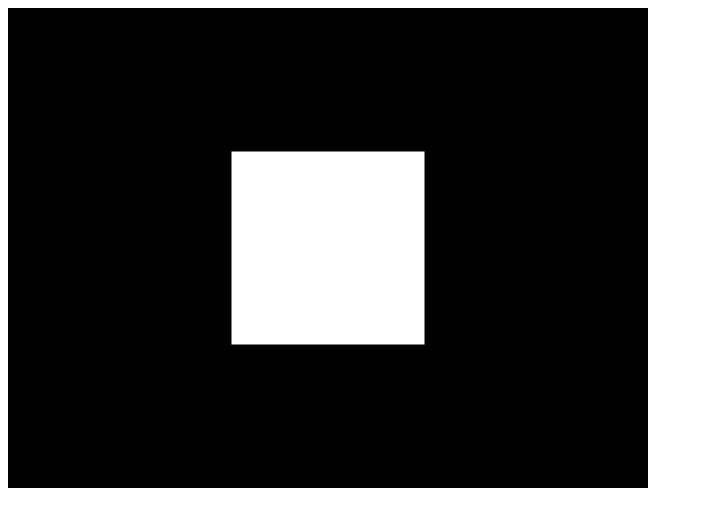
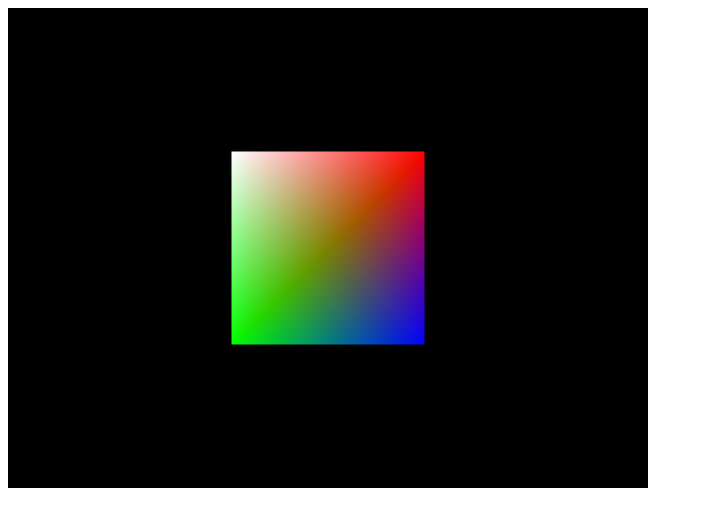
Before and after one commit to tpuhov/cs5310-f20-tpuhov, a website: page public/assignment8/index.html in a window 1280 px wide. Shown: the whole page, without its empty margins (0-703 px from the left). Drawn offline with Linux system fonts and the light colour scheme.

Commit message:
add colors per vertex

```diff
--- a/public/assignment8/buffers.js
+++ b/public/assignment8/buffers.js
@@ -1,9 +1,11 @@
 const initializeBuffers = (gl) => {
 
   const positionBuffer = initializePositionBuffer(gl);
+  const colorBuffer = initializeColorBuffer(gl);
 
   return {
       position: positionBuffer,
+      color: colorBuffer,
   };
 }
 
@@ -19,3 +21,19 @@ const initializePositionBuffer = (gl) => {
       gl.STATIC_DRAW);
   return positionBuffer;
 }
+
+const initializeColorBuffer = (gl) => {
+  const colors = [
+     1.0,  1.0,  1.0,  1.0,    // vertex 0 is white
+     1.0,  0.0,  0.0,  1.0,    // vertex 1 is red
+     0.0,  1.0,  0.0,  1.0,    // vertex 2 is green
+     0.0,  0.0,  1.0,  1.0,    // vertex 3 is blue
+  ];
+
+  const colorBuffer = gl.createBuffer();
+  gl.bindBuffer(gl.ARRAY_BUFFER, colorBuffer);
+  gl.bufferData(gl.ARRAY_BUFFER,
+      new Float32Array(colors), gl.STATIC_DRAW);
+
+  return colorBuffer
+}
--- a/public/assignment8/index.html
+++ b/public/assignment8/index.html
@@ -15,17 +15,23 @@
 
   <script id="vertex-shader" type="x-shader/x-vertex">
     attribute vec4 aVertexPosition;
+    attribute vec4 aVertexColor;
 
     uniform mat4 uModelViewMatrix;
     uniform mat4 uProjectionMatrix;
 
+    varying lowp vec4 vColor;
+
     void main() {
       gl_Position = uProjectionMatrix * uModelViewMatrix * aVertexPosition;
+      vColor = aVertexColor;
     }
   </script>
   <script id="fragment-shader" type="x-shader/x-vertex">
+    varying lowp vec4 vColor;
+
     void main() {
-      gl_FragColor = vec4(1.0, 1.0, 1.0, 1.0);
+      gl_FragColor = vColor;
     }
   </script>
 </body>
--- a/public/assignment8/main.js
+++ b/public/assignment8/main.js
@@ -6,5 +6,5 @@ const main = () => {
   const parameters = getProgramParameters(gl, shaderProgram);
   const buffers = initializeBuffers(gl)
 
-  drawScene(gl, parameters, buffers)
+  drawScene(gl, parameters, buffers);
 }
--- a/public/assignment8/render.js
+++ b/public/assignment8/render.js
@@ -5,6 +5,7 @@ const drawScene = (gl, parameters, buffers) => {
 
   glMatrix.mat4.translate(modelViewMatrix, modelViewMatrix, [-0.0, 0.0, -6.0]);
   configurePositionBufferRead(gl, buffers, parameters);
+  configureColorBufferRead(gl, buffers, parameters);
   gl.useProgram(parameters.program);
   setUniforms(gl, parameters, projectionMatrix, modelViewMatrix);
   gl.drawArrays(gl.TRIANGLE_STRIP,
@@ -38,6 +39,18 @@ const configurePositionBufferRead =
     gl.enableVertexAttribArray(parameters.attribLocations.vertexPosition);
 }
 
+const configureColorBufferRead = (gl, buffers, parameters) => {
+    const numComponents = 4;
+    const type = gl.FLOAT;
+    const normalize = false;
+    const stride = 0;
+    const offset = 0;
+    gl.bindBuffer(gl.ARRAY_BUFFER, buffers.color);
+    gl.vertexAttribPointer(parameters.attribLocations.vertexColor, numComponents, type,
+        normalize, stride, offset);
+    gl.enableVertexAttribArray(parameters.attribLocations.vertexColor);
+}
+
 const setUniforms = (gl, parameters, projectionMatrix, modelViewMatrix) => {
   gl.uniformMatrix4fv(parameters.uniformLocations.projectionMatrix, false, projectionMatrix);
   gl.uniformMatrix4fv(parameters.uniformLocations.modelViewMatrix, false, modelViewMatrix);
--- a/public/assignment8/shaders.js
+++ b/public/assignment8/shaders.js
@@ -26,6 +26,7 @@ const getProgramParameters = (gl, shaderProgram) => {
       program: shaderProgram,
       attribLocations: {
           vertexPosition: gl.getAttribLocation(shaderProgram, 'aVertexPosition'),
+          vertexColor: gl.getAttribLocation(shaderProgram, 'aVertexColor'),
       },
       uniformLocations: {
           projectionMatrix: gl.getUniformLocation(shaderProgram, 'uProjectionMatrix'),
```
